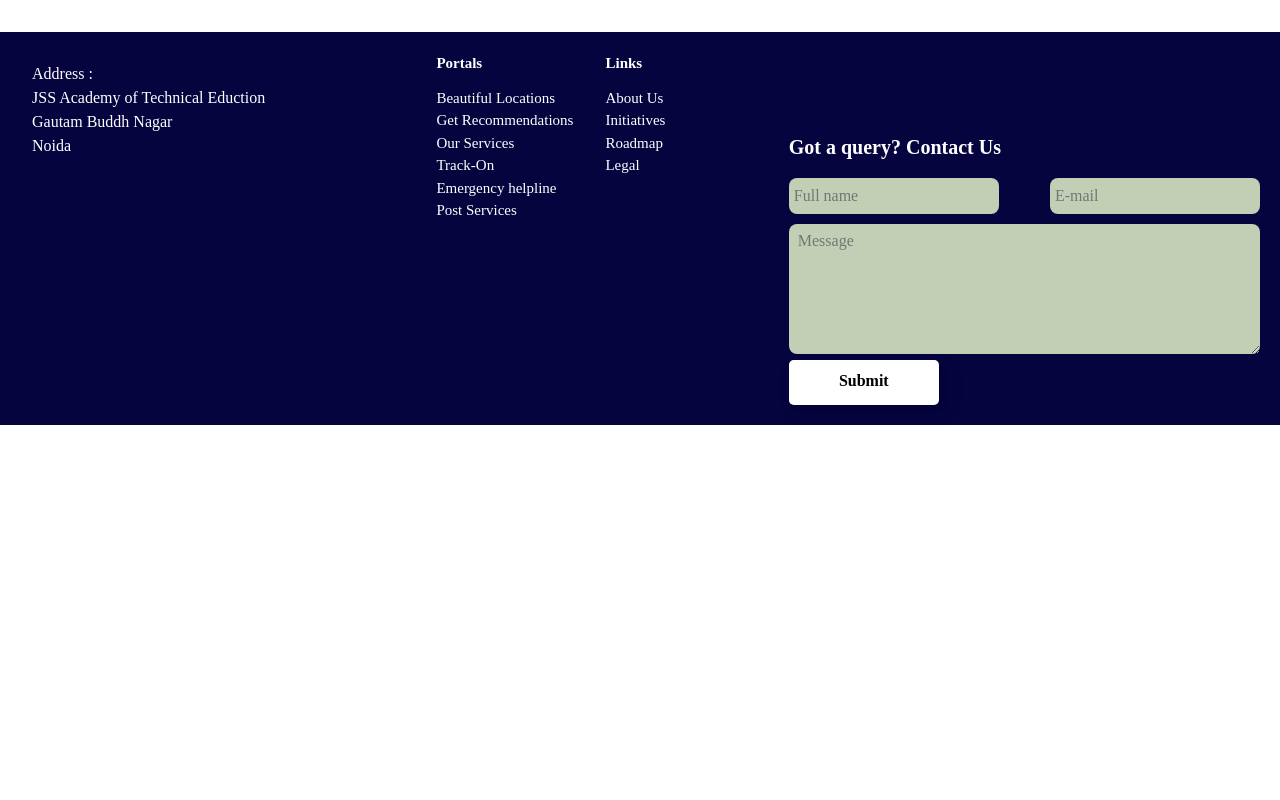
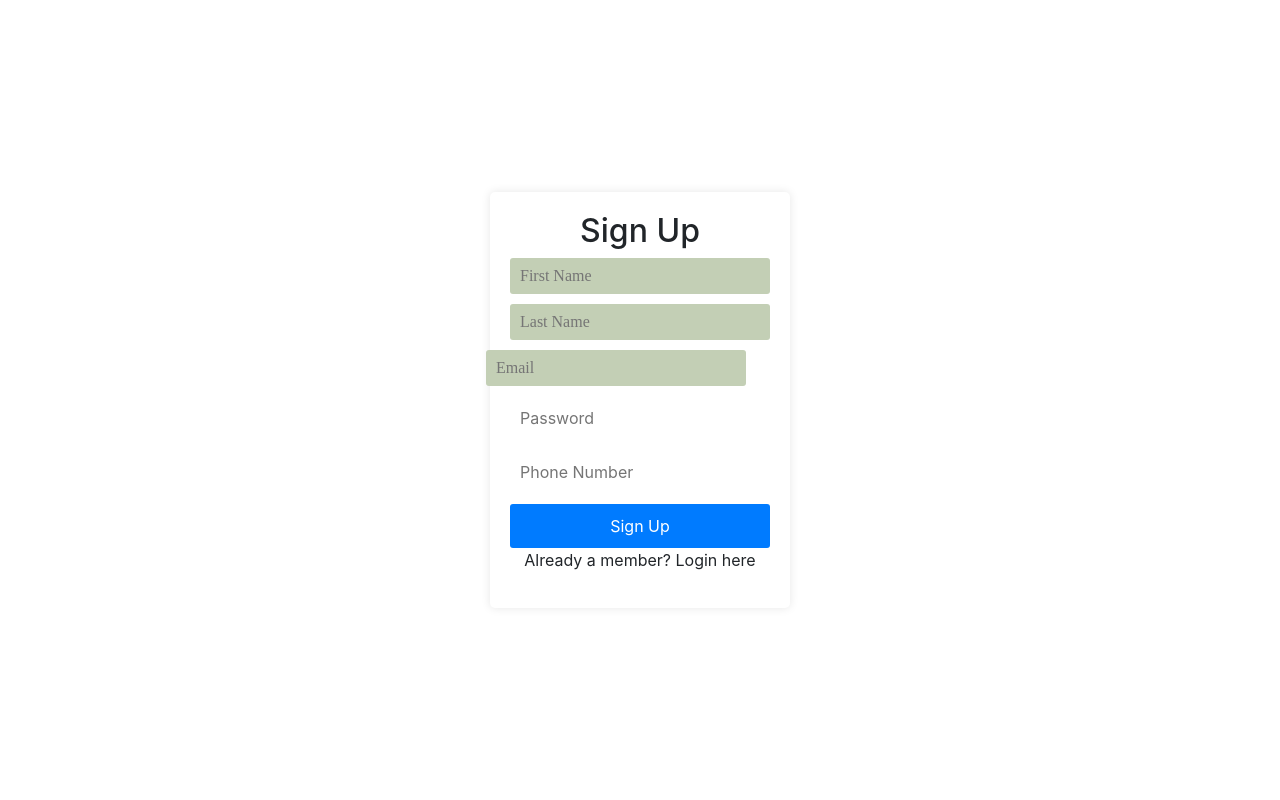
Before and after one commit to Priyanshi-Raj/Travel-companion, a React (Create React App) app in the folder frontend/: page /sign-up/signup in a window 1280 px wide. Shown: the top 800 px of the page. Built offline with nearby package versions, Linux system fonts and the light colour scheme.

Commit message:
sign up and login added

```diff
--- a/frontend/src/App.js
+++ b/frontend/src/App.js
@@ -3,7 +3,8 @@ import Landing from "./components/Landing";
 import { Routes, Route } from "react-router-dom";
 import Footer from "./components/Footer/Footer";
 import Budget from "./components/Budget";
-import SignUp from "./components/SignUp";
+import SignUp from "./components/Choice";
+import Signup from "./components/Signup";
 import LocalRegisteration from "./components/LocalRegisteration";
 // import Header from './components/header/Header';
 
@@ -14,6 +15,7 @@ function App() {
         <Route path="/" element={<Landing />} />
         <Route path="/budget" element={<Budget />} />
         <Route path="/sign-up" element={<SignUp />} />
+        <Route path="/sign-up/signup" element={<Signup/>} />
         <Route path="/local" element={<LocalRegisteration />} />
       </Routes>
       <Footer />
--- a/frontend/src/components/SignUp.js
+++ b/frontend/src/components/Choice.js
@@ -1,9 +1,9 @@
 import React from 'react'
-import "./SignUp.css"
+import "./Choice.css"
 import { Link } from 'react-router-dom'
 import background from "./assets/images/back.jpg"
 
-function SignUp() {
+function Choice() {
   return (
     <div style={{ backgroundImage: `url(${background})`}} className='wrapper' >
      <h1>How do You Want To Use Our Website?</h1>
@@ -22,4 +22,4 @@ function SignUp() {
   )
 }
 
-export default SignUp
+export default Choice;
--- a/frontend/src/components/Footer/Footer.js
+++ b/frontend/src/components/Footer/Footer.js
@@ -86,7 +86,7 @@ function Footer() {
         </div>
       </div>
 
-      <div className="form">
+      {/* <div className="form">
         <p className="para">Got a query? Contact Us</p>
         <form method="POST" className="contact-form">
           <div className="first">
@@ -128,7 +128,7 @@ function Footer() {
             <span>Submit</span>
           </button>
         </form>
-      </div>
+      </div> */}
     </div>
   );
 }
--- /dev/null
+++ b/frontend/src/components/Login.css
@@ -0,0 +1,58 @@
+/* SignUpForm.css and LoginForm.css */
+
+.container {
+  display: flex;
+  justify-content: center;
+  align-items: center;
+  height: 100vh;
+
+}
+
+.form {
+  width: 300px;
+  padding: 20px;
+  background-color: #fff;
+  border-radius: 5px;
+  box-shadow: 0px 0px 10px rgba(0, 0, 0, 0.1);
+  text-align: center;
+}
+
+.form input {
+  width: 100%;
+  margin-bottom: 10px;
+  padding: 10px;
+  border: none;
+  border-radius: 3px;
+  outline: none;
+
+}
+
+.form button {
+  width: 100%;
+  padding: 10px;
+  background-color: #007bff;
+  color: #fff;
+  border: none;
+  border-radius: 3px;
+  cursor: pointer;
+}
+
+.form button:hover {
+  background-color: #0056b3;
+}
+
+.link {
+  margin-top: 10px;
+  text-align: center;
+}
+
+.link button {
+  background-color: transparent;
+  border: none;
+  color: #007bff;
+  cursor: pointer;
+}
+
+.link button:hover {
+  text-decoration: underline;
+}
--- /dev/null
+++ b/frontend/src/components/Login.js
@@ -0,0 +1,51 @@
+// LoginForm.js
+
+import React, { useState } from 'react';
+import './Login.css'; // Import CSS file for styling
+
+const Login = () => {
+  const [formData, setFormData] = useState({
+    username: '',
+    password: ''
+  });
+
+  const { username, password } = formData;
+
+  const handleChange = e => {
+    const { name, value } = e.target;
+    setFormData({ ...formData, [name]: value });
+  };
+
+  const handleSubmit = e => {
+    e.preventDefault();
+    // Perform form submission or validation logic here
+    console.log('Form data:', formData);
+  };
+
+  return (
+    <div className="login-form-container">
+      <h2>Login</h2>
+      <form onSubmit={handleSubmit} className="login-form">
+        <input
+          type="text"
+          name="username"
+          value={username}
+          onChange={handleChange}
+          placeholder="Username"
+          required
+        />
+        <input
+          type="password"
+          name="password"
+          value={password}
+          onChange={handleChange}
+          placeholder="Password"
+          required
+        />
+        <button type="submit">Login</button>
+      </form>
+    </div>
+  );
+};
+
+export default Login;
--- /dev/null
+++ b/frontend/src/components/Signup.js
@@ -0,0 +1,110 @@
+// Import React and CSS
+import React, { useState } from 'react';
+import './Login.css'; // Import your CSS file
+
+// SignUpForm component
+const Signup = () => {
+  const [firstName, setFirstName] = useState('');
+  const [lastName, setLastName] = useState('');
+  const [email, setEmail] = useState('');
+  const [password, setPassword] = useState('');
+  const [phoneNumber, setPhoneNumber] = useState('');
+  const [alreadyMember, setAlreadyMember] = useState(false);
+  const [username, setUsername] = useState('');
+  const [loginPassword, setLoginPassword] = useState('');
+
+  const handleSignUp = (e) => {
+    e.preventDefault();
+    // Handle sign-up logic here
+    console.log('Sign up form submitted:', {
+      firstName,
+      lastName,
+      email,
+      password,
+      phoneNumber,
+    });
+  };
+
+  const handleLogin = (e) => {
+    e.preventDefault();
+    // Handle login logic here
+    console.log('Login form submitted:', {
+      username,
+      loginPassword,
+    });
+  };
+
+  return (
+    <div className="container">
+      {alreadyMember ? (
+        // Render login form
+        <form className="form" onSubmit={handleLogin}>
+          <h2>Login</h2>
+          <input
+            type="text"
+            placeholder="Username"
+            value={username}
+            onChange={(e) => setUsername(e.target.value)}
+          />
+          <input
+            type="password"
+            placeholder="Password"
+            value={loginPassword}
+            onChange={(e) => setLoginPassword(e.target.value)}
+          />
+          <button type="submit">Login</button>
+          <p>
+            Not a member?{' '}
+            <span className="link" onClick={() => setAlreadyMember(false)}>
+              Sign up here
+            </span>
+          </p>
+        </form>
+      ) : (
+        // Render sign-up form
+        <form className="form" onSubmit={handleSignUp}>
+          <h2>Sign Up</h2>
+          <input
+            type="text"
+            placeholder="First Name"
+            value={firstName}
+            onChange={(e) => setFirstName(e.target.value)}
+          />
+          <input
+            type="text"
+            placeholder="Last Name"
+            value={lastName}
+            onChange={(e) => setLastName(e.target.value)}
+          />
+          <input
+            type="email"
+            placeholder="Email"
+            value={email}
+            onChange={(e) => setEmail(e.target.value)}
+          />
+          <input
+            type="password"
+            placeholder="Password"
+            value={password}
+            onChange={(e) => setPassword(e.target.value)}
+          />
+          <input
+            type="tel"
+            placeholder="Phone Number"
+            value={phoneNumber}
+            onChange={(e) => setPhoneNumber(e.target.value)}
+          />
+          <button type="submit">Sign Up</button>
+          <p>
+            Already a member?{' '}
+            <span className="link" onClick={() => setAlreadyMember(true)}>
+              Login here
+            </span>
+          </p>
+        </form>
+      )}
+    </div>
+  );
+};
+
+export default Signup;
```
Also changed, not shown: frontend/src/components/Choice.css (renamed from frontend/src/components/SignUp.css).
